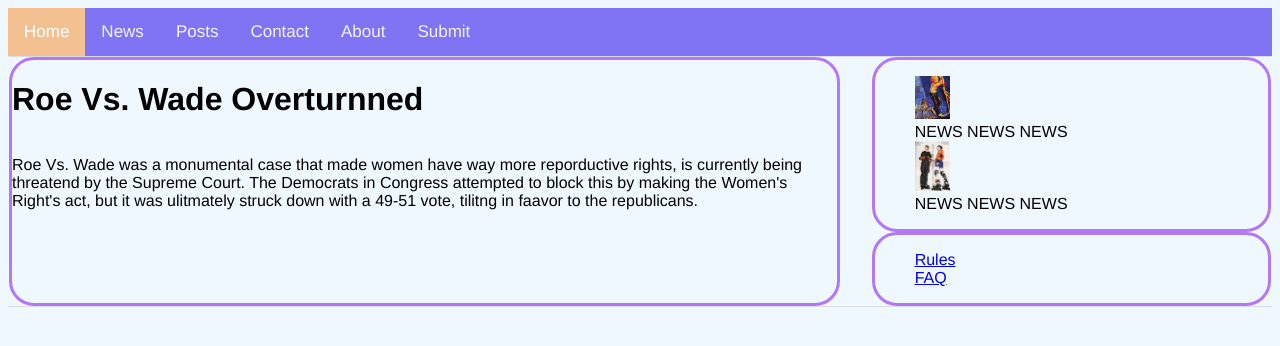
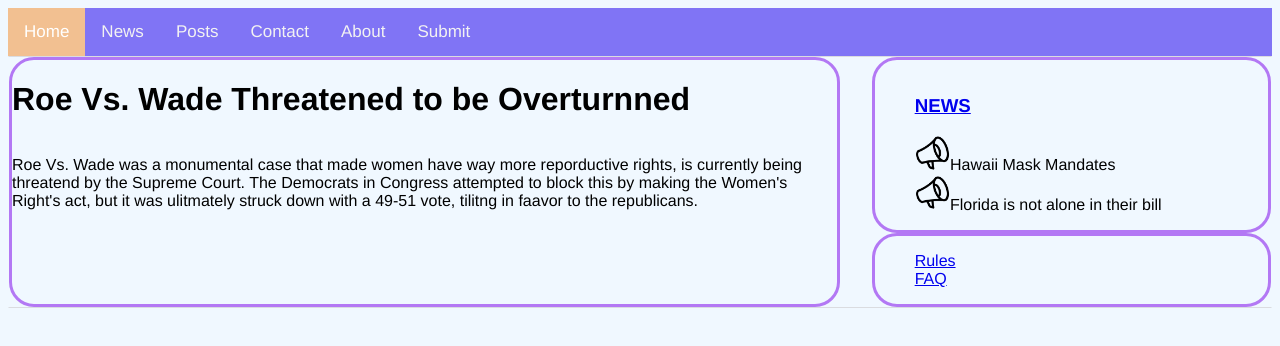
Before and after one commit to trappedintokyo/helperdromeupload, a website: page demo-1.html in a window 1280 px wide. Drawn offline with Linux system fonts and the light colour scheme.

Commit message:
before final

```diff
--- a/demo-1.html
+++ b/demo-1.html
@@ -18,7 +18,7 @@
       <div class="fp-cell--1" id="postBox">
         <div class="post-list-grid">
 
-         <h1>Roe Vs. Wade Overturnned</h1>
+         <h1>Roe Vs. Wade Threatened to be Overturnned</h1>
         </div>
   <p>Roe Vs. Wade was a monumental case that made women have way more reporductive rights, is currently being threatend by the Supreme Court. The Democrats in Congress attempted to block this by making the Women's Right's act, but it was ulitmately struck down with a 49-51 vote, tilitng in faavor to the republicans.  </p>
 
@@ -27,12 +27,12 @@
 
       <div id = "xenCHAIN" class="fp-cell--3">
       <div id = "newsbox1">
-  <ul>
-  <li class="item"> <img src="arcaaaa.jpg" style="max-width: 10%; max-height: 10%;"><br> NEWS NEWS NEWS </li>
-  <li class="item">   <img src="wish.jpg" style="max-width: 10%; max-height: 10%;"><br> NEWS NEWS NEWS </li>
+        <ul>
+          <h3><a href = "/news">NEWS</a></h3>
+        <li class="item"> <img src="megaphone.png" style="max-width: 10%; max-height: 10%;">Hawaii Mask Mandates</li>
+        <li class="item">   <img src="megaphone.png" style="max-width: 10%; max-height: 10%;">Florida is not alone in their bill</li>
 
-  </ul>
-
+        </ul>
 
       </div>
       <div id = "sidebox2">
```
Also changed, not shown: about.html (+2 -2 lines), demo-2.html (+5 -4 lines), demo-3.html (+5 -4 lines), index.html (+3 -2 lines), news.html (+9 -7 lines), public/megaphone.png (added).
